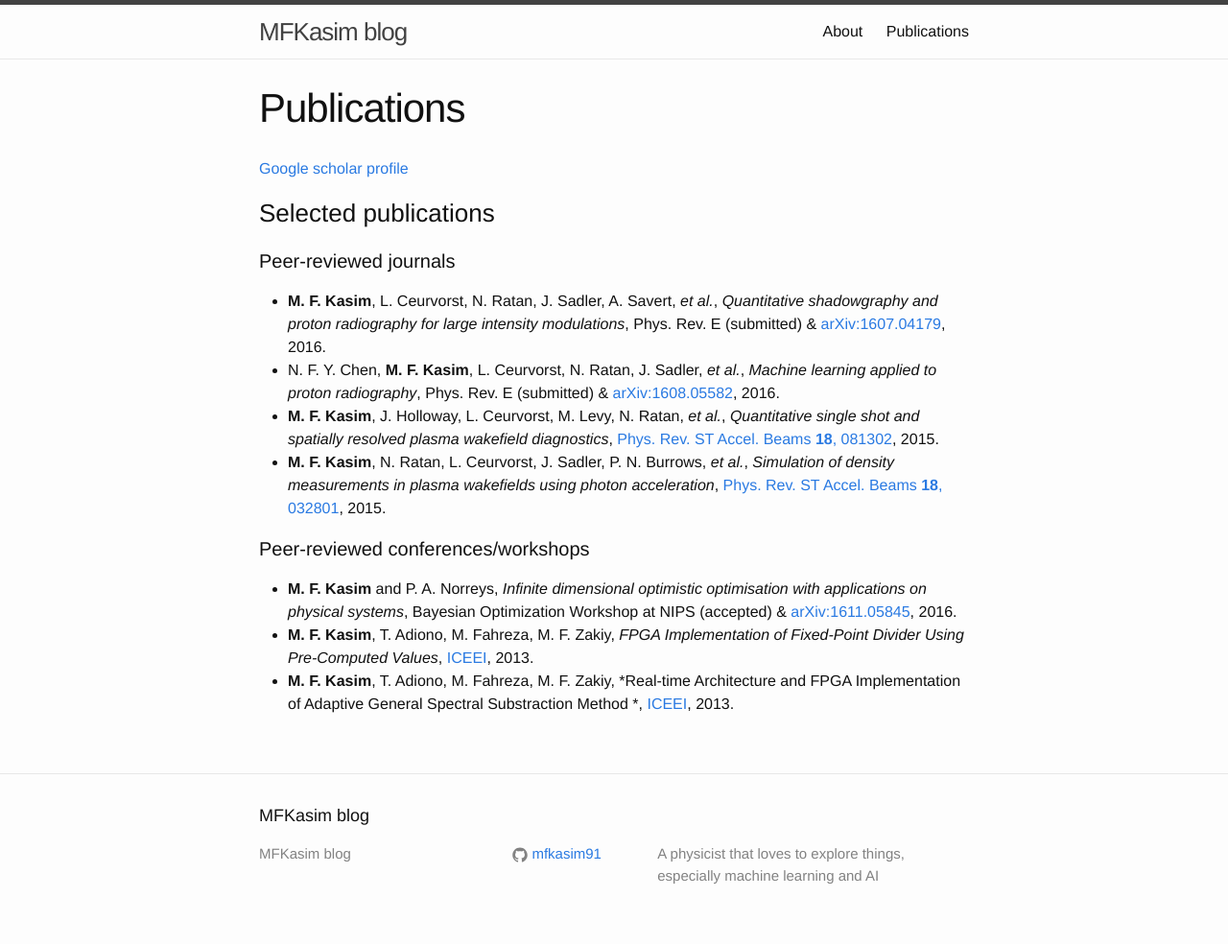
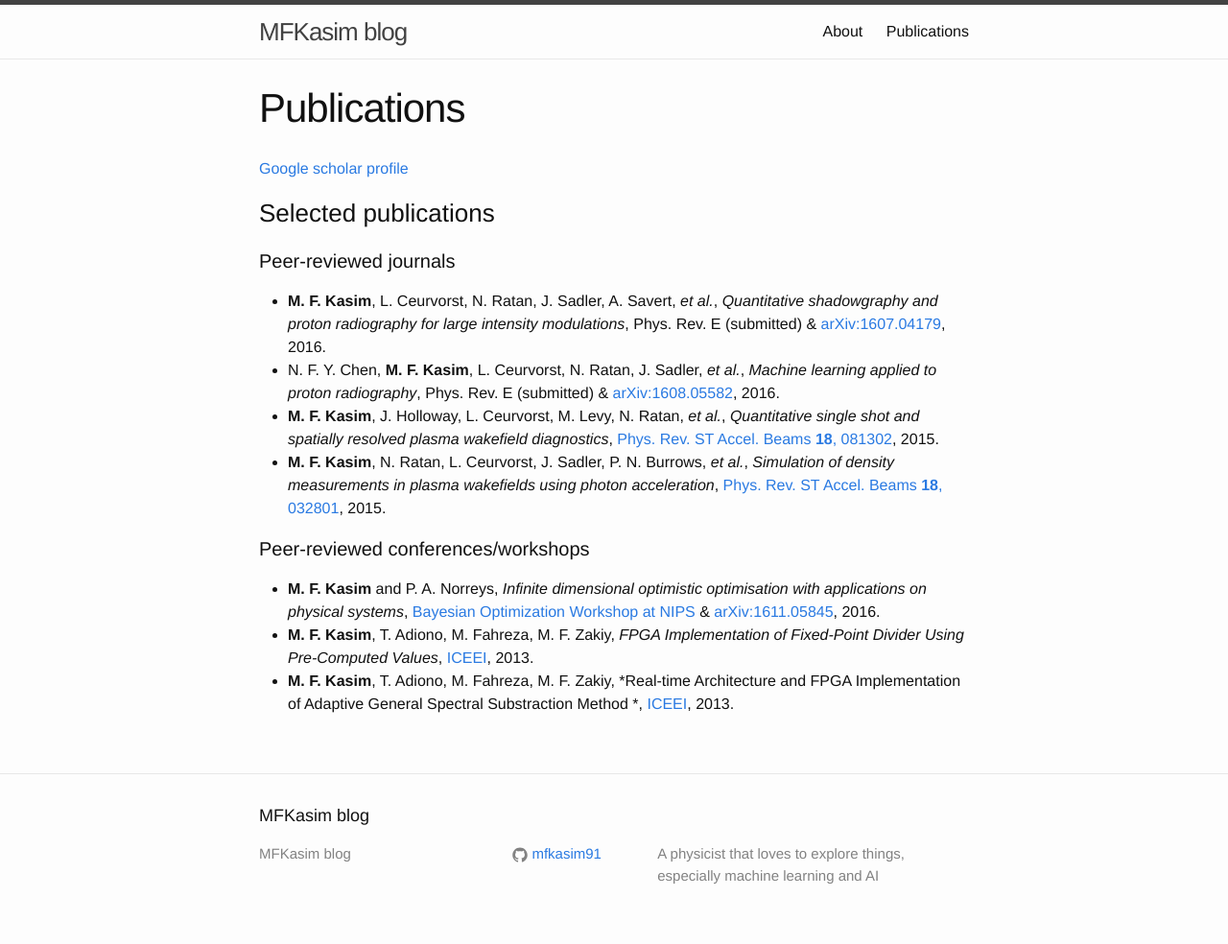
Before and after one commit to mfkasim1/mfkasim1.github.io, a Jekyll site: the page built from publications.md, in a window 1280 px wide. Shown: the whole page at 96% size. Built offline with Jekyll 4.4.1, drawn with Linux system fonts in a browser that asks for light colours.

Commit message:
Updated publications

```diff
--- a/publications.md
+++ b/publications.md
@@ -15,6 +15,6 @@
 * **M. F. Kasim**, N. Ratan, L. Ceurvorst, J. Sadler, P. N. Burrows, *et al.*, *Simulation of density measurements in plasma wakefields using photon acceleration*, [Phys. Rev. ST Accel. Beams **18**, 032801](https://doi.org/10.1103/PhysRevSTAB.18.032801), 2015.
 
 #### Peer-reviewed conferences/workshops
-* **M. F. Kasim** and P. A. Norreys, *Infinite dimensional optimistic optimisation with applications on physical systems*, Bayesian Optimization Workshop at NIPS (accepted) & [arXiv:1611.05845](https://arxiv.org/pdf/1611.05845v1.pdf), 2016.
+* **M. F. Kasim** and P. A. Norreys, *Infinite dimensional optimistic optimisation with applications on physical systems*, [Bayesian Optimization Workshop at NIPS](https://bayesopt.github.io/papers/2016/Kasim.pdf) & [arXiv:1611.05845](https://arxiv.org/pdf/1611.05845v1.pdf), 2016.
 * **M. F. Kasim**, T. Adiono, M. Fahreza, M. F. Zakiy, *FPGA Implementation of Fixed-Point Divider Using Pre-Computed Values*, [ICEEI](https://doi.org/10.1016/j.protcy.2013.12.182), 2013.
 * **M. F. Kasim**, T. Adiono, M. Fahreza, M. F. Zakiy, *Real-time Architecture and FPGA Implementation of Adaptive General Spectral Substraction Method *, [ICEEI](https://doi.org/10.1016/j.protcy.2013.12.180), 2013.
```
